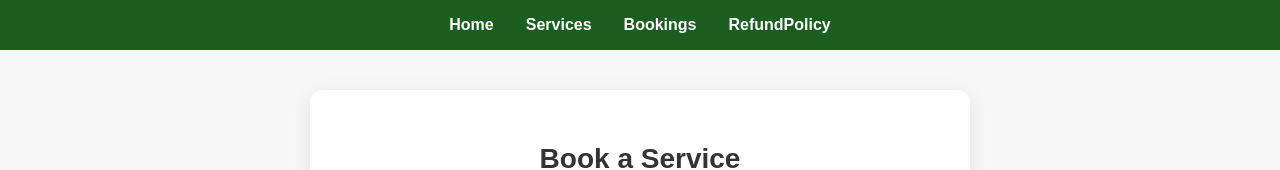
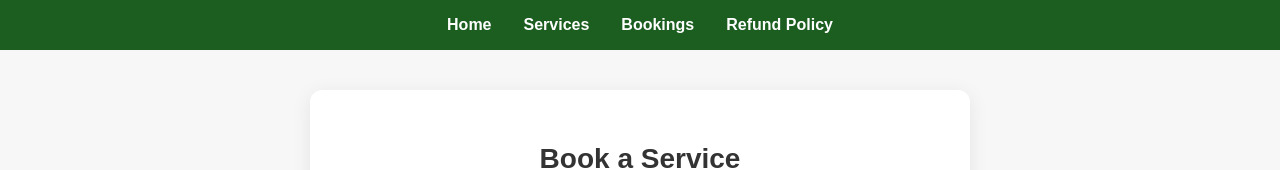
Before and after one commit to joshhazelhurst123/Landscaping10139, a React (Create React App) app: page /bookings in a window 1280 px wide. Shown: the top 170 px of the page. Built offline with nearby package versions, Linux system fonts and the light colour scheme; no server answers.

Commit message:
Refactor BookingForm component for clarity and efficiency

```diff
--- a/src/BookingForm.js
+++ b/src/BookingForm.js
@@ -62,7 +62,7 @@ export default function BookingForm() {
         <a href="/">Home</a>
         <a href="/services">Services</a>
         <a href="/bookings">Bookings</a>
-        <a href="/RefundPolicy">RefundPolicy</a>
+        <a href="/RefundPolicy">Refund Policy</a>
       </nav>
 
       <div style={{ maxWidth: "1000px", margin: "0 auto" }}>
```
